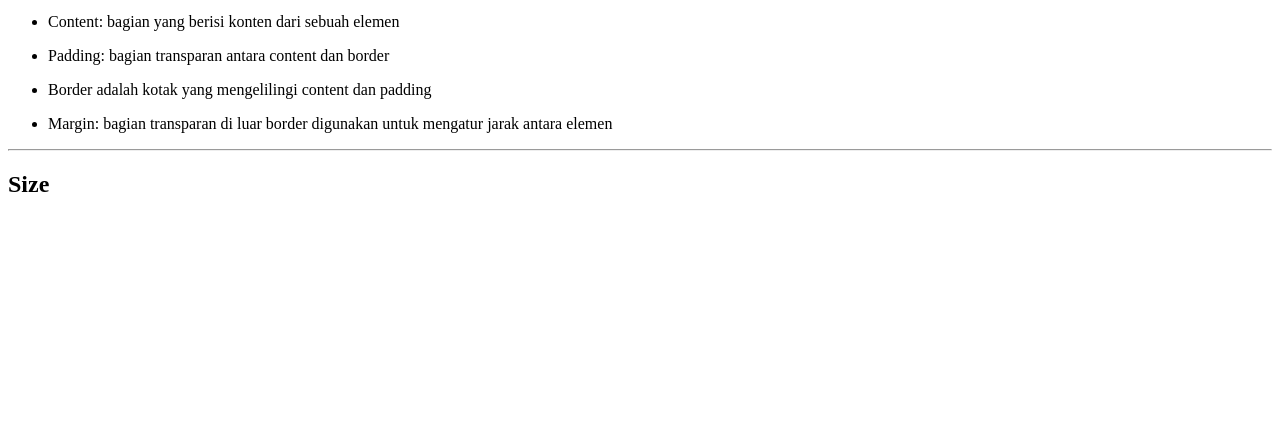
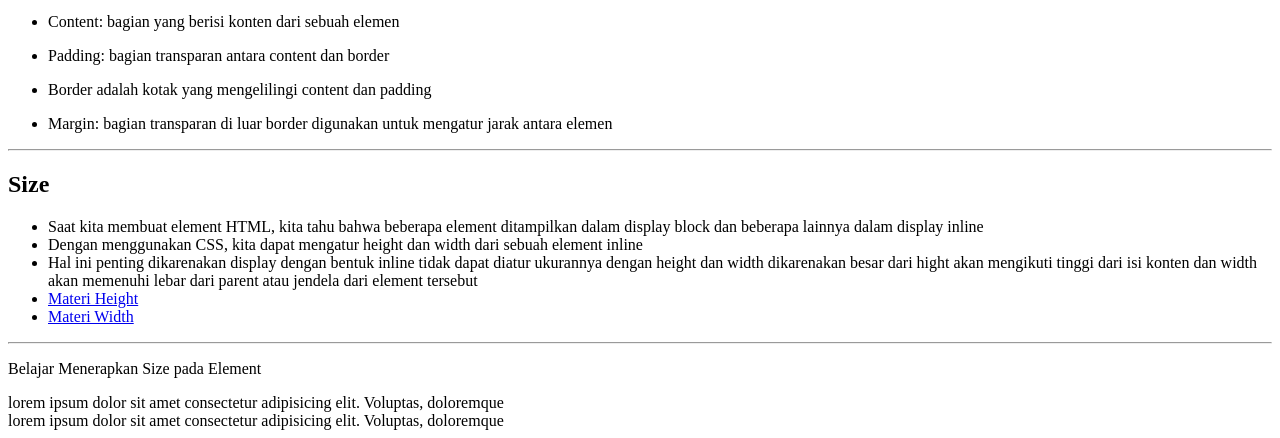
Before and after one commit to yanko22/CSS_Sederhana, a plain HTML site: page 12.BoxModel/index.html in a window 1280 px wide. Shown: the part 557-995 px from the top of the page. Before the commit the page ends 800 px from the top, so only its background shows below. Drawn offline with Linux system fonts and the light colour scheme.

Commit message:
penambahan konten pada folder 12.BoxModel

```diff
--- a/12.BoxModel/index.html
+++ b/12.BoxModel/index.html
@@ -49,5 +49,42 @@
     </ul>
     <hr />
     <h2>Size</h2>
+    <ul>
+      <li>
+        Saat kita membuat element HTML, kita tahu bahwa beberapa element
+        ditampilkan dalam display block dan beberapa lainnya dalam display
+        inline
+      </li>
+      <li>
+        Dengan menggunakan CSS, kita dapat mengatur height dan width dari sebuah
+        element inline
+      </li>
+      <li>
+        Hal ini penting dikarenakan display dengan bentuk inline tidak dapat
+        diatur ukurannya dengan height dan width dikarenakan besar dari hight
+        akan mengikuti tinggi dari isi konten dan width akan memenuhi lebar dari
+        parent atau jendela dari element tersebut
+      </li>
+      <li>
+        <a href="https://developer.mozilla.org/en-US/docs/Web/CSS/height"
+          >Materi Height</a
+        >
+      </li>
+      <li>
+        <a href="https://developer.mozilla.org/en-US/docs/Web/CSS/width"
+          >Materi Width</a
+        >
+      </li>
+    </ul>
+    <hr />
+    <p>Belajar Menerapkan Size pada Element</p>
+    <div>
+      lorem ipsum dolor sit amet consectetur adipisicing elit. Voluptas,
+      doloremque
+    </div>
+    <div>
+      lorem ipsum dolor sit amet consectetur adipisicing elit. Voluptas,
+      doloremque
+    </div>
   </body>
 </html>
```
